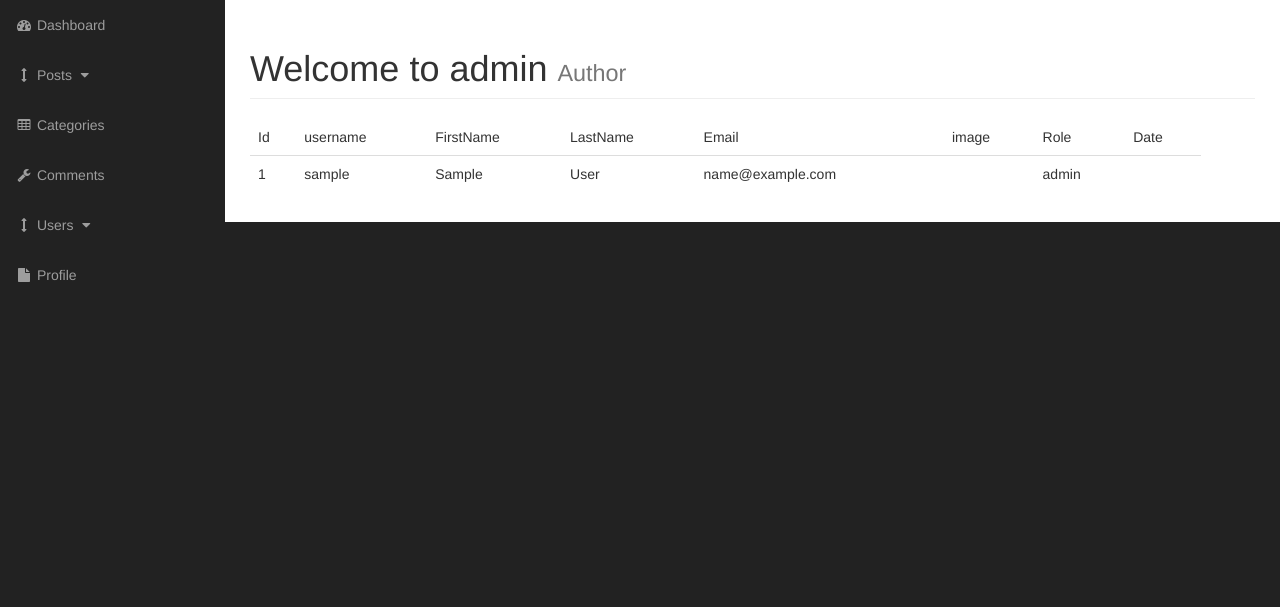
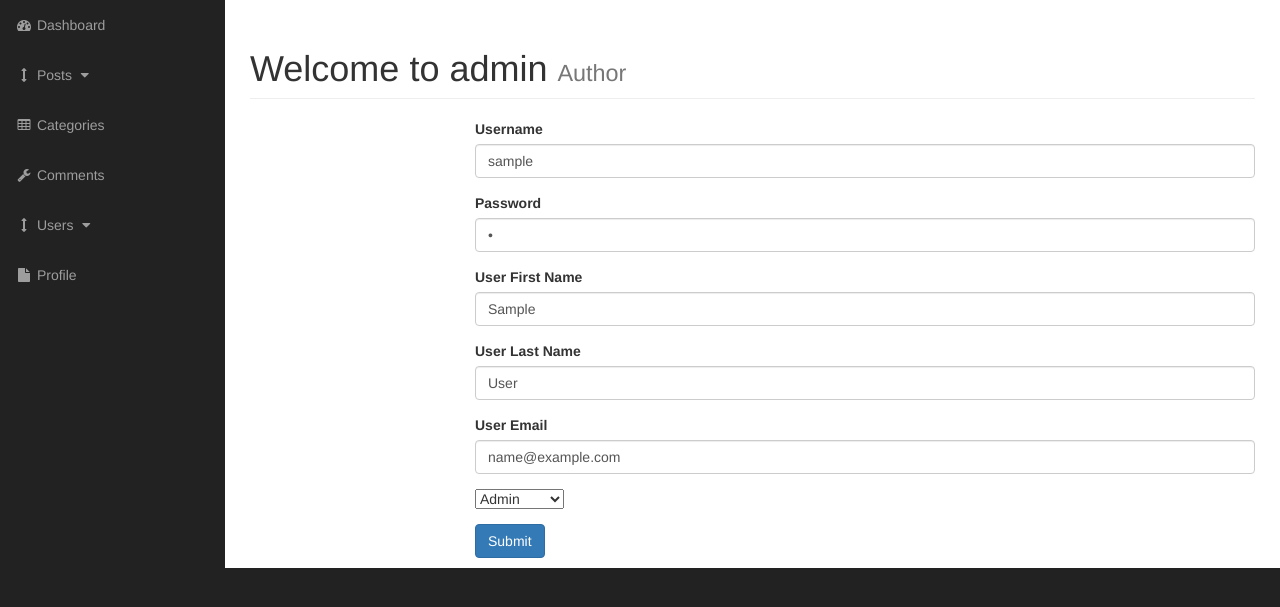
Before and after one commit to artanramanaj/ContentManagmentSystem, a PHP site: page /admin/users.php?source=edit_user&userid=1 in a window 1280 px wide. Shown: the part 51-658 px from the top of the page. Run offline with PHP 8.4, Linux system fonts and the light colour scheme; tables that the repository leaves empty or names only in its code hold one stand-in row (values such as "Sample post").

Commit message:
editing user

```diff
--- a/admin/add_user.php
+++ b/admin/add_user.php
@@ -32,8 +32,10 @@
     <input type="file" class="form-control" name="userimage" id="userimage" aria-describedby="userimage" placeholder="userimage">
   </div>
   <div class="form-group">
-    <label for="role">User Role</label>
-    <input type="text" class="form-control" name="role" id="role" aria-describedby="role" placeholder="user role">
+    <select name="role" id="role">
+      <option value="Admin">Admin</option>
+      <option value="Subscriber" selected>Subscriber</option>
+    </select>
   </div>
   <!-- <div class="form-group">
     <label for="randSalt">User randSalt</label>
--- a/admin/edit_user.php
+++ b/admin/edit_user.php
@@ -1,147 +1,94 @@
-<?php
-
-if (isset($_GET['edit'])) {
-    $editPost = $_GET['edit'];
-
-    $query = "SELECT * FROM posts WHERE id = '$editPost'";
-    $res = mysqli_query($connection, $query);
-
-
-}
-
-while ($row = mysqli_fetch_assoc($res)) {
-    $post_category_id = $row['post_category_id'];
-    $post_title = $row['post_title'];
-    $post_author = $row['post_author'];
-    $post_date = $row['post_date'];
-    $post_img = $row['post_img'];
-    $post_desc = $row['post_desc'];
-    $post_content = $row['post_content'];
-    $post_tags = $row['post_tags'];
-    $post_comment_count = $row['post_comment_count'];
-    $post_status = $row['post_status'];
-
-
-    ?>
-
-    <form action="" method="POST" enctype="multipart/form-data">
-        <h1>Just a reminder, this is to edit post</h1>
-        <div class="form-group">
-            <label for="post_title">Post Title</label>
-            <input type="text" class="form-control" id="post_title" name="post_title" aria-describedby="emailHelp"
-                value="<?php echo $post_title ?>">
-        </div>
-
-        <select name="post_content" id="">
-
-
-            <?php
-
-            $query = "SELECT * FROM categories";
-            $response = mysqli_query($connection, $query);
+<?php include "includes/admin_header.php" ?>
 
 
 
-            while ($row = mysqli_fetch_assoc($response)) {
-                $cat_id = $row['cat_id'];
-                $cat_title = $row['cat_title'];
 
 
 
-                ?>
-                <option value="<?php
+<?php
+$query = "SELECT * FROM users";
+$result = mysqli_query($connection, $query);
 
-                $query = "SELECT * FROM categories WHERE cat_id = $post_category_id";
-                $get_cat_id = mysqli_query($connection, $query);
-                while($row = mysqli_fetch_assoc($get_cat_id)){
-                    $categorie_title = $row['cat_title'];
 
-                echo $categorie_title;
+while($row = mysqli_fetch_assoc($result)) {
+    $username = $row['username'];
+    $password = $row['user_password'];
+    $first_name = $row['user_firstname'];
+    $last_name = $row['user_lastname'];
+    $email = $row['user_email'];
+    $image = $row['user_image'];
+    $role = $row['user_role'];
 
-                ?>">
-                <?php      } ?>
-                    <?php echo $cat_title ?>
-                </option>
-            <?php } ?>
-        </select>
+?>
 
-        <div class="form-group">
-            <label for="post_author">Post Author</label>
-            <input type="text" class="form-control" id="post_author" name="post_author" aria-describedby="emailHelp"
-                value="<?php echo $post_author ?>">
-        </div>
+<div id="wrapper">
 
-        <div class="form-group">
-            <label for="post_date">Post Date</label>
-            <input type="text" class="form-control" id="post_date" name="post_date" aria-describedby="emailHelp"
-                value="<?php echo $post_date ?>">
-        </div>
+    <!-- Navigation -->
+    <?php include "includes/admin_navigation.php" ?>
 
-        <div class="form-group">
+    <form action='' method='POST'>
+  <div class="form-group">
+    <label for="username">Username</label>
+    <input type="text" value="<?php echo $username ?>" class="form-control" name="username" id="username" aria-describedby="username" >
+  </div>
+  <div class="form-group">
+    <label for="exampleInputPassword1">Password</label>
+    <input type="password" value="<?php echo $password ?>" name="password" class="form-control" id="exampleInputPassword1" >
+  </div>
 
-            <img src="../images/<?php echo $post_img ?>" width="200" alt="">
+  <div class="form-group">
+    <label for="firstname">User First Name</label>
+    <input type="text" value="<?php echo $first_name ?>" class="form-control" id="firstname" name="firstname" aria-describedby="firstname" >
+  </div>
+  <div class="form-group">
+    <label for="lastname">User Last Name</label>
+    <input type="text" value="<?php echo $last_name ?>" class="form-control" id="lastname" name="lastname" aria-describedby="lastname" >
+  </div>
+  <div class="form-group">
+    <label for="email">User Email</label>
+    <input type="email" value="<?php echo $email ?>" class="form-control" id="email" name="email" aria-describedby="email" >
+  </div>
+  <!-- <div class="form-group">
+    <label for="userimage">User Image</label>
+    <input type="file" class="form-control" name="userimage" id="userimage" aria-describedby="userimage" >
+  </div> -->
+  <div class="form-group">
+    <select name="role" id="role"  value="<?php echo $role ?>">
+      <option value="Admin" <?php if($role =='Admin') echo 'selected' ?>>Admin</option>
+      <option value="Subscriber" <?php if($role =='Subscriber') echo 'selected' ?>>Subscriber</option>
+    </select>
+  </div>
+  <!-- <div class="form-group">
+    <label for="randSalt">User randSalt</label>
+    <input type="text" class="form-control" name="randSalt" id="randSalt" aria-describedby="role" placeholder="user randSalt">
+  </div> -->
 
-            <input type="file" class="form-control" id="post_img" name="post_img" aria-describedby="emailHelp"
-                value="<?php echo $post_img ?>">
+  <button type="submit" name="submit" class="btn btn-primary">Submit</button>
+</form>
 
-        </div>
-
-        <div class="form-group">
-            <label for="post_desc">Post Description</label>
-            <input type="text" class="form-control" id="post_desc" name="post_desc" aria-describedby="emailHelp"
-                value="<?php echo $post_desc ?>">
-        </div>
-
-        <div class="form-group">
-            <label for="post_tags">Post Tags</label>
-            <input type="text" class="form-control" id="post_tags" name="post_tags" aria-describedby="emailHelp"
-                value="<?php echo $post_tags ?>">
-        </div>
-        <div class="form-group">
-            <label for="post_comment_count">Post Comment Count</label>
-            <input type="text" class="form-control" id="post_comment_count" name="post_comment_count"
-                aria-describedby="emailHelp" value="<?php echo $post_comment_count ?>">
-        </div>
-        <div class="form-group">
-            <label for="post_status">Post Status</label>
-            <input type="text" class="form-control" id="post_status" name="post_status" aria-describedby="emailHelp"
-                value="<?php echo $post_status ?>">
-        </div>
-        <div class="form-group">
-            <label for="post_content">Post Content  </label>
-            <textarea class="form-control" id="post_content" name="post_content"
-                rows="3"><?php echo $post_content ?></textarea>
-        </div>
-        <input type="submit" value="submit" name="create_post" class="btn btn-primary"></input>
-    </form>
-<?php } ?>
 
 <?php
 
-if (isset($_POST['create_post'])) {
-    $post_title = $_POST['post_title'];
-    $post_author = $_POST['post_author'];
-    $post_date = $_POST['post_date'];
-    $post_desc = $_POST['post_desc'];
-    $post_content = $_POST['post_content'];
-    $post_tags = $_POST['post_tags'];
-    $post_comment_count = $_POST['post_comment_count'];
-    $post_status = $_POST['post_status'];
+
+    $user_edit_id = $_GET["userid"];
 
 
-    $target_dir = "../images";
-    $post_img = $_FILES['post_img']['name'];
-    $target_file = $target_dir . basename($post_img);
-    move_uploaded_file($_FILES['post_img']['tmp_name'], $target_file);
+if(isset($_POST['submit'])){
+    $username = $_POST['username'];
+    $password = $_POST['password'];
+    $first_name= $_POST['firstname'];
+    $last_name= $_POST['lastname'];
+    $email = $_POST['email'];
+    // $image = $_POST['userimage'];
+    $role = $_POST['role'];
 
 
-    $query = "UPDATE posts SET post_title='$post_title', post_author='$post_author', post_date='$post_date', post_img='$post_img', post_desc='$post_desc', post_content='$post_content' ,post_tags='$post_tags', post_comment_count='$post_comment_count', post_status='$post_status' WHERE id='$editPost'";
+    $query = "UPDATE users SET username = '$username',  user_password = '$password',  user_firstname = '$first_name', user_lastname= '$last_name', user_email='$email', user_role = '$role' WHERE user_id = $user_edit_id";
 
-    $res = mysqli_query($connection, $query);
-
-    header("Location: posts.php");
-    exit;
-
+   $res = mysqli_query($connection, $query);
+   header('Location: users.php');
+   exit;
 }
-
 ?>
+<?php } ?>
+        <?php include "includes/admin_footer.php" ?>
--- a/admin/includes/admin_navigation.php
+++ b/admin/includes/admin_navigation.php
@@ -56,9 +56,9 @@
                 <a href="comments.php"><i class="fa fa-fw fa-wrench"></i> Comments</a>
             </li>
             <li>
-                <a href="javascript:;" data-toggle="collapse" data-target="#demo"><i class="fa fa-fw fa-arrows-v"></i>
+                <a href="javascript:;" data-toggle="collapse" data-target="#users"><i class="fa fa-fw fa-arrows-v"></i>
                     Users <i class="fa fa-fw fa-caret-down"></i></a>
-                <ul id="demo" class="collapse">
+                <ul id="users" class="collapse">
                     <li>
                         <a href="users.php">View all users</a>
                     </li>
--- a/admin/users.php
+++ b/admin/users.php
@@ -31,7 +31,7 @@
                             include "add_user.php";
                             break;
 
-                        case 'edit_posts';
+                        case 'edit_user';
                             include "edit_user.php";
                             break;
 
--- a/admin/view_all_users.php
+++ b/admin/view_all_users.php
@@ -9,8 +9,10 @@
             <td>image</td>
             <td>Role</td>
             <td>Date</td>
-            <td></td>
-            <td></td>
+            <td>Delete User</td>
+            <td>Role Admin</td>
+            <td>Role Subscriber</td>
+            <td>Edit User</td>
 
         </tr>
     </thead>
@@ -24,6 +26,7 @@
                 die("query failed"). mysqli_error($connection);
             }
             while($row = mysqli_fetch_assoc($result)) {
+                $user_id = $row['user_id'];
                 $user_password = $row['user_password'];
                 ?>
                 <tr>
@@ -53,6 +56,45 @@
 
                     <td>
                     </td>
+                    <td>
+                    <a class="link-secondary" href="users.php?delete_user=<?php echo $user_id ?>" >
+
+                    <button class="btn btn-danger">
+                    Delete
+                </button>
+            </a>
+
+            </td>
+                    <td>
+                    <a class="link-dark" href="users.php?role_admin=<?php echo $user_id ?>" >
+
+                    <button class="btn btn-primary">
+                    Admin
+                </button>
+            </a>
+
+            </td>
+                    <td>
+                    <a class="link-secondary" href="users.php?role_subscriber=<?php echo $user_id ?>" >
+
+                    <button class="btn btn-info">
+                    Subscriber
+                </button>
+            </a>
+
+            </td>
+
+
+            </td>
+                    <td>
+                    <a class="link-secondary" href="users.php?source=edit_user&userid=<?php echo $user_id?>" >
+
+                    <button class="btn btn-warning">
+                    Edit user
+                </button>
+            </a>
+
+            </td>
 
 
 
@@ -63,7 +105,34 @@
                 </tr>
             <?php }
         ?>
-        <!-- delete a post -->
+        <!-- delete a user -->
 
+      <?php
+
+      if(isset($_GET['delete_user'])){
+        $delete_user_id = $_GET['delete_user'];
+        $query = "DELETE FROM users WHERE user_id =  $delete_user_id ";
+        $delete_user = mysqli_query($connection, $query);
+        header('Location: users.php');
+        exit;
+      }
+
+      if(isset($_GET['role_admin'])) {
+        $user_id_role = $_GET['role_admin'];
+        $query = "UPDATE users SET user_role = 'Admin' WHERE user_id = $user_id_role ";
+        $result = mysqli_query($connection, $query);
+        header('Location: users.php');
+        exit;
+      }
+
+      if(isset($_GET['role_subscriber'])) {
+        $user_id_role = $_GET['role_subscriber'];
+        $query = "UPDATE users SET user_role = 'Subscriber' WHERE user_id = $user_id_role ";
+        $result = mysqli_query($connection, $query);
+        header('Location: users.php');
+        exit;
+      }
+
+      ?>
     </tbody>
 </table>
```
